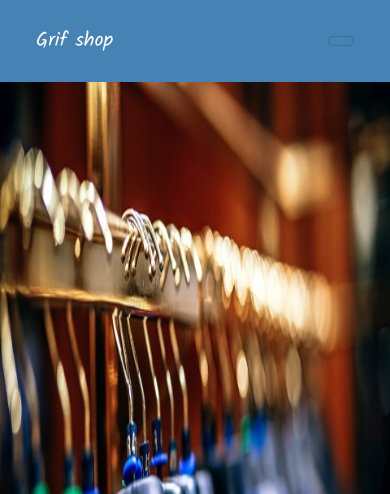
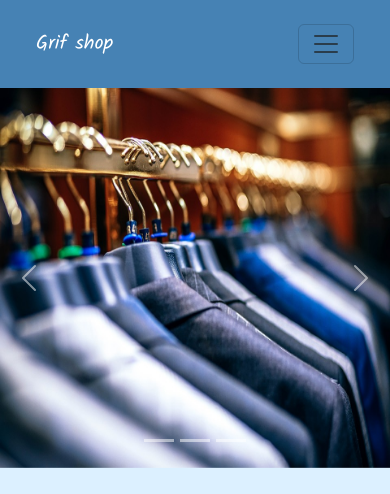
Before and after one commit to jotaMch/curso_ebac_frontend, a plain HTML site: page index.html in a window 390 px wide. Shown: the top 494 px of the page. Drawn offline with nearby package versions, Linux system fonts and the light colour scheme.

Commit message:
initial commit

```diff
--- a/index.html
+++ b/index.html
@@ -17,7 +17,7 @@
         <div class="container">
             <h1 class="navbar-brand section-title m-0 text-link">Grif shop</h1>
             <button class="navbar-toggler" data-bs-toggle="collapse" data-bs-target="#menu-navegacao">
-                <span class="navbar-toggle-icon"></span>
+                <span class="navbar-toggler-icon"></span>
             </button>
             <nav class="navbar-collapse collapse justify-content-end" id="menu-navegacao">
                 <ul class="nav nav-pills d-block d-md-flex">
--- a/main.css
+++ b/main.css
@@ -13,7 +13,7 @@ body{
 
 .carousel-inner img {
     width: 100%;
-    height: 61em;
+    height: 750px;
 }
 
 #cabecalho .nav .nav-link.active {
@@ -64,3 +64,11 @@ span {
 .text-color {
     color: #4682B4;
 }
+
+@media screen and (max-width: 767px) {
+    .carousel-inner img {
+        width: 100%;
+        height: 380px;
+    }
+
+}
```
